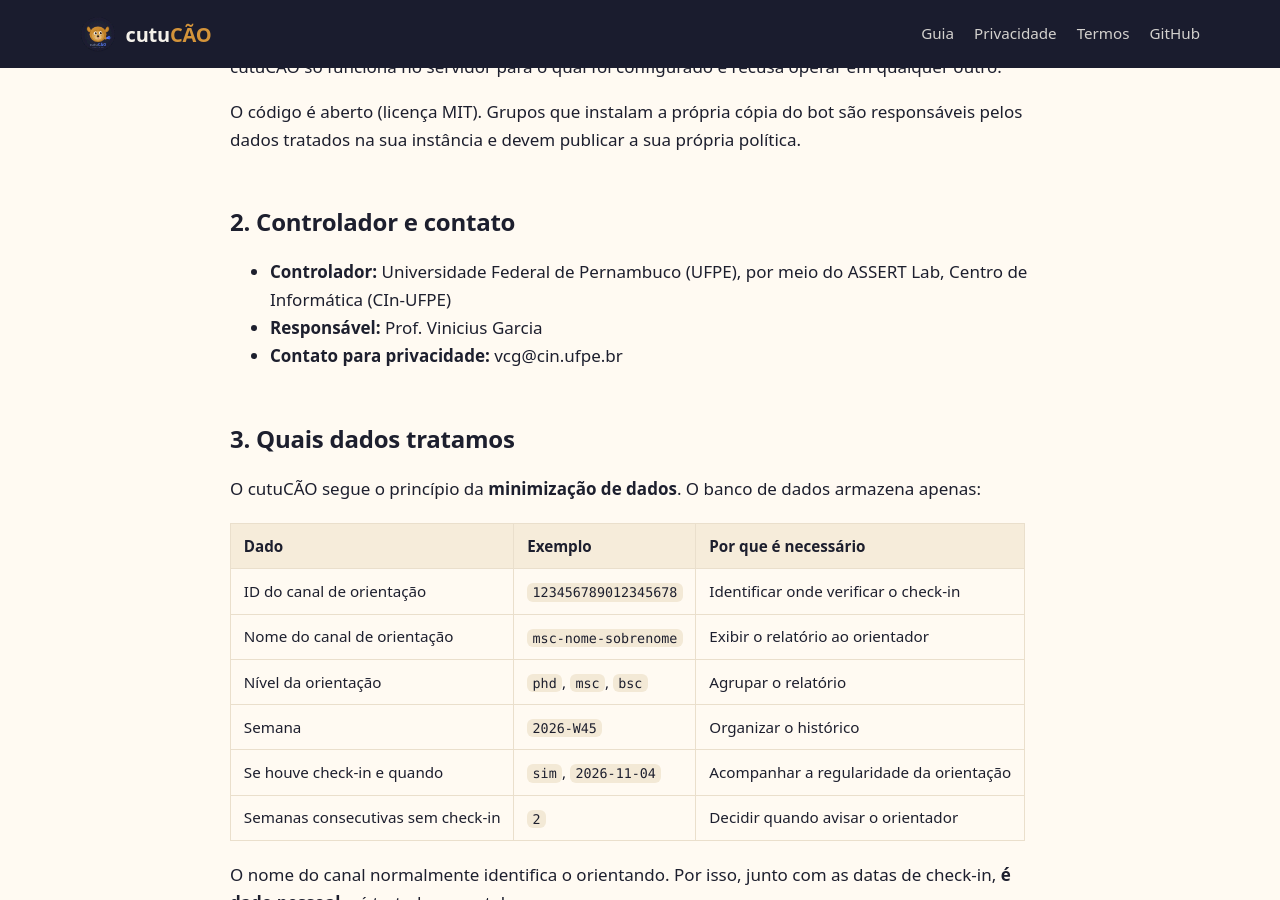
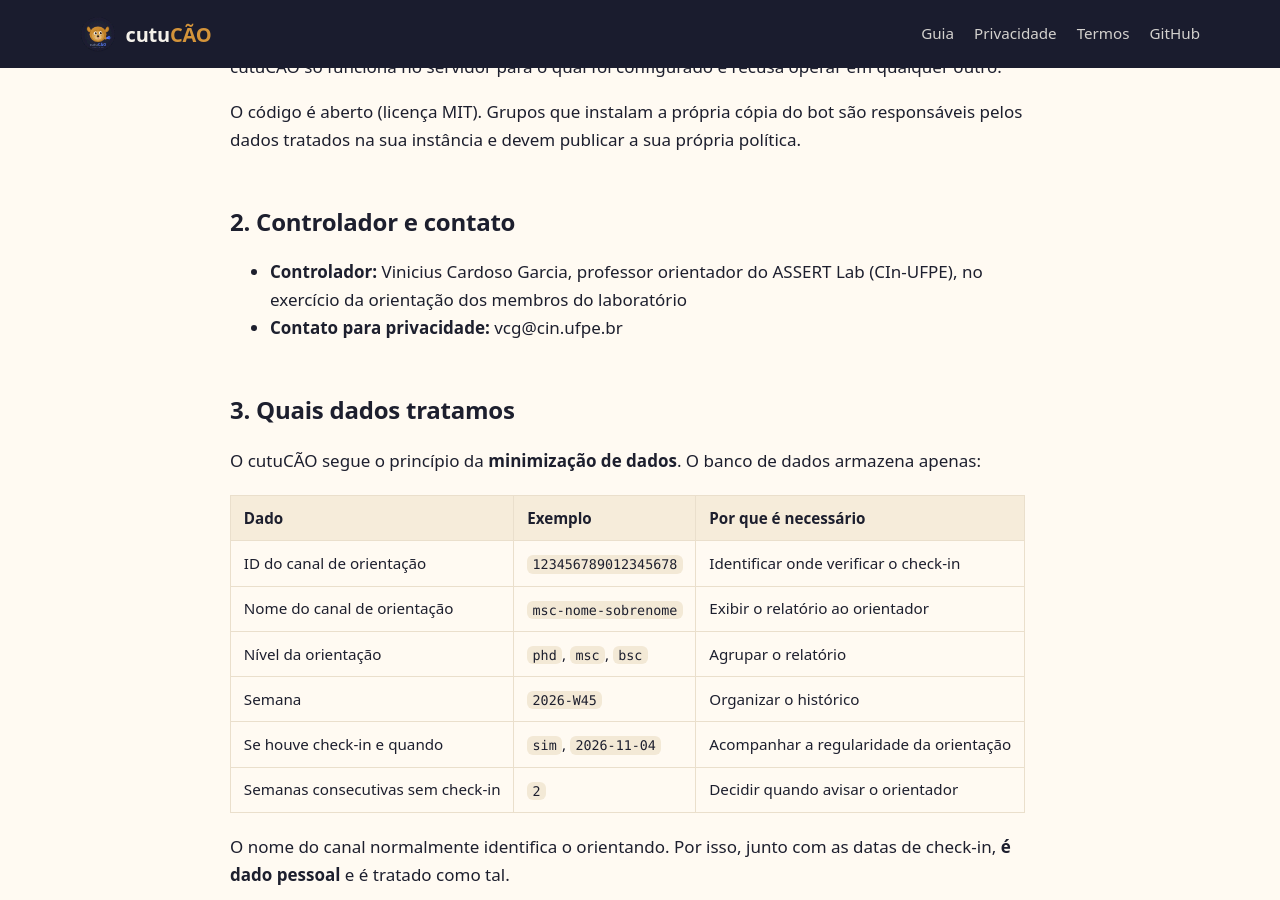
Before and after one commit to assertlab/cutucao-bot, a Jekyll site: the page built from docs/politica-de-privacidade.md, in a window 1280 px wide and 900 px high, scrolled down 419 px. Built offline with Jekyll 4.4.1, drawn with Linux system fonts in a browser that asks for light colours; our own code applies the rules of GitHub Pages for plain Markdown files.

Commit message:
docs: controlador da política de privacidade passa a ser o professor orientador
Co-Authored-By: Claude Sonnet 5.5 <noreply@anthropic.com>

```diff
--- a/docs/politica-de-privacidade.md
+++ b/docs/politica-de-privacidade.md
@@ -12,8 +12,7 @@ O código é aberto (licença MIT). Grupos que instalam a própria cópia do bot
 
 ## 2. Controlador e contato
 
-- **Controlador:** Universidade Federal de Pernambuco (UFPE), por meio do ASSERT Lab, Centro de Informática (CIn-UFPE)
-- **Responsável:** Prof. Vinicius Garcia
+- **Controlador:** Vinicius Cardoso Garcia, professor orientador do ASSERT Lab (CIn-UFPE), no exercício da orientação dos membros do laboratório
 - **Contato para privacidade:** vcg@cin.ufpe.br
 
 ## 3. Quais dados tratamos
```
Also changed, not shown: docs/termos-de-servico.md (+1 -1 lines).
